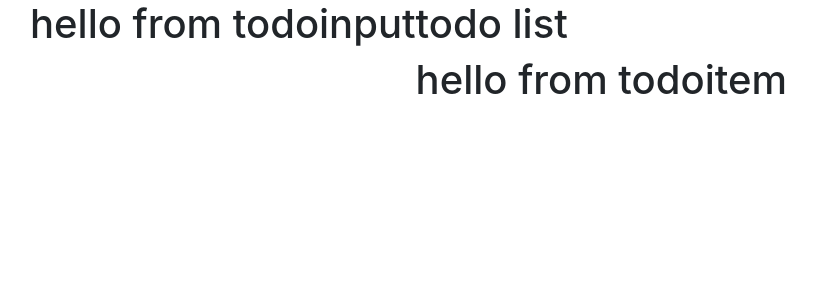
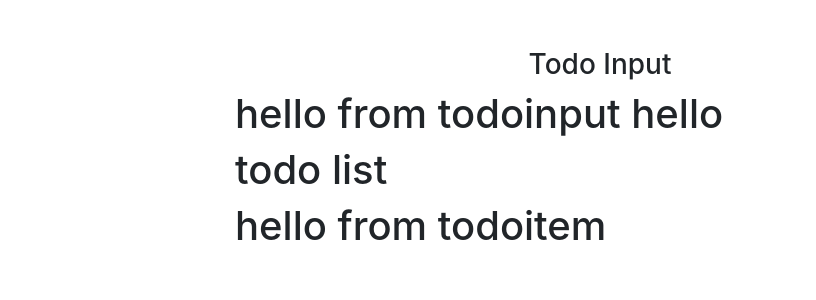
Before and after one commit to ziaul888/raect-todo, a React (Create React App) app: page / in a window 1280 px wide. Shown: the top 300 px of the page, without its empty margins (40-856 px from the left). Built offline with nearby package versions, Linux system fonts and the light colour scheme.

Commit message:
app component

```diff
--- a/src/App.js
+++ b/src/App.js
@@ -1,18 +1,54 @@
 import React, { Component } from 'react'
 import  "bootstrap/dist/css/bootstrap.min.css"
-import uuid from 'uuid'
+import {v4 as uuid} from "uuid";
 import TodoInput from './components/TodoInput'
 import Todolist from './components/TodoList'
 ///showing vs-code github setup
 
 class App extends Component {
+
+   state={
+     items:[{
+       id:1,
+       title:"wakeup"
+     }, {
+      id:2,
+      title:"sleep"
+    }],
+    id:uuid(),
+    item:'',
+    editItem:false
+   };
+ handleChange=(e)=>{
+
+ }
+ handleSubmit=(e)=>{
+
+}
+clearList=()=>{
+
+}
+handleEdit=(id)=>{
+
+}
+handleDelete=(id)=>{
+
+}
   render() {
+
     return (
       <div>
         <div className="container">
           <div className="row">
-            <TodoInput/>
-            <Todolist/>
+          <div className="col-10 mx-auto col-md-8 m-5">
+            <h3 className="text-capitalize text-center">
+            todo input
+            </h3>
+            <TodoInput item={this.state.item}        handleChange={this.handleChange}         handleSubmit={this.handleSubmit}          handleEdit={this.handleEdit} />
+            <Todolist item={this.state.item}         handleDelete={this.handleDelete}            clearList={this.clearList}
+            handleEdit={this.handleEdit}/>
+          </div>
+
           </div>
 
         </div>
--- a/src/components/TodoInput.js
+++ b/src/components/TodoInput.js
@@ -3,8 +3,9 @@ import React, { Component } from 'react'
  class TodoInput extends Component {
     render() {
         return (
+
             <div>
-               <h1> hello from todoinput</h1>
+               <h1> hello from todoinput hello</h1>
             </div>
         )
     }
```
